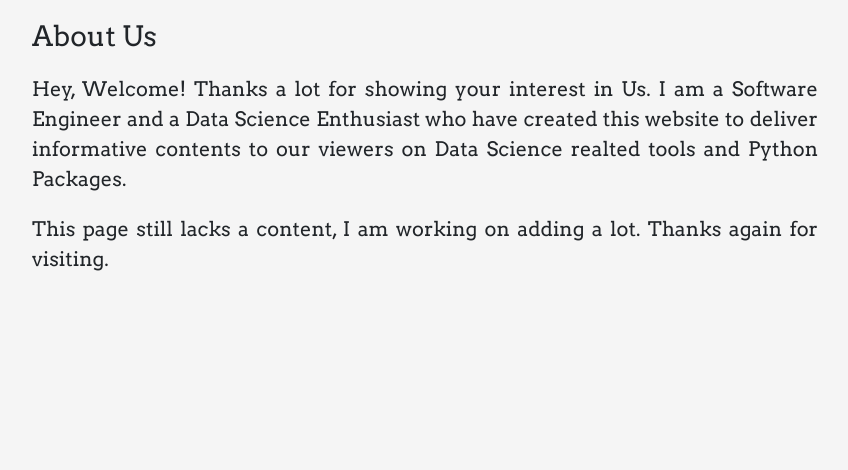
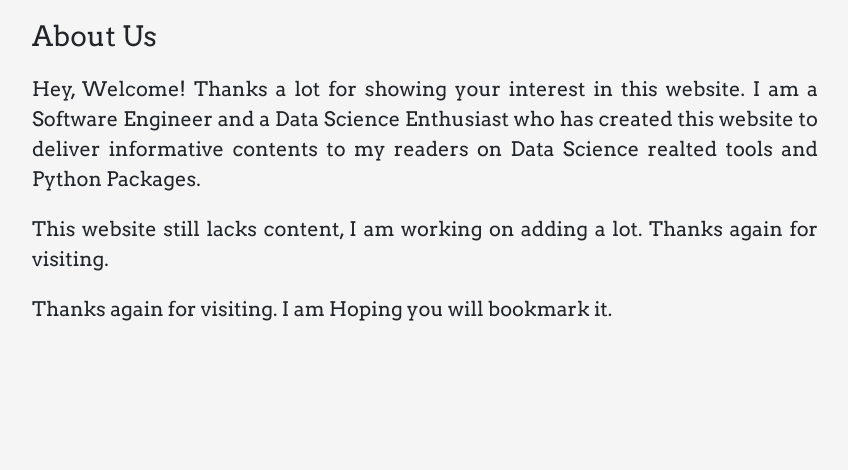
Before and after one commit to sprakshith/TechDeciphers, a Django app: page /aboutUs/ in a window 1280 px wide. Shown: the part 56-526 px from the top of the page, without its empty margins (79-927 px from the left). Run offline with Django 3.2, Linux system fonts and the light colour scheme; some libraries are stand-ins or nearby versions.

Commit message:
Updated About Us

```diff
--- a/TechDeciphers/Templates/CommonTemplates/AboutUs/aboutUs.html
+++ b/TechDeciphers/Templates/CommonTemplates/AboutUs/aboutUs.html
@@ -20,11 +20,14 @@
           <h3>About Us</h3>
 
           <p class='justifiedContentAboutUs'>
-            Hey, Welcome! Thanks a lot for showing your interest in Us. I am a Software Engineer and a Data Science Enthusiast
-            who have created this website to deliver informative contents to our viewers on Data Science realted tools and Python Packages.
+            Hey, Welcome! Thanks a lot for showing your interest in this website. I am a Software Engineer and a Data Science Enthusiast
+            who has created this website to deliver informative contents to my readers on Data Science realted tools and Python Packages.
           </p>
           <p class='justifiedContentAboutUs'>
-            This page still lacks a content, I am working on adding a lot. Thanks again for visiting.
+            This website still lacks content, I am working on adding a lot. Thanks again for visiting.
+          </p>
+          <p class='justifiedContentAboutUs'>
+            Thanks again for visiting. I am Hoping you will bookmark it.
           </p>
         </div>
       </div>
```
